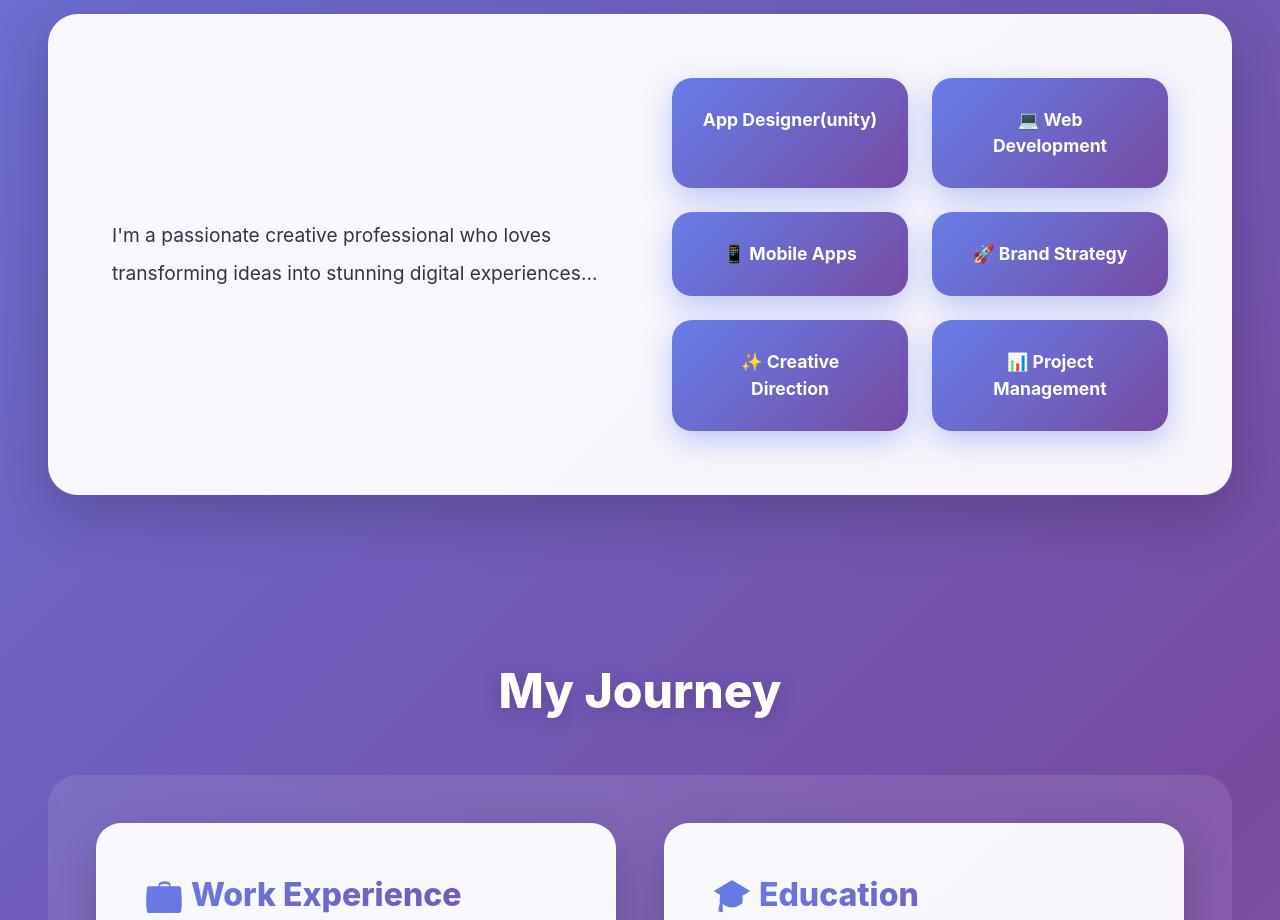
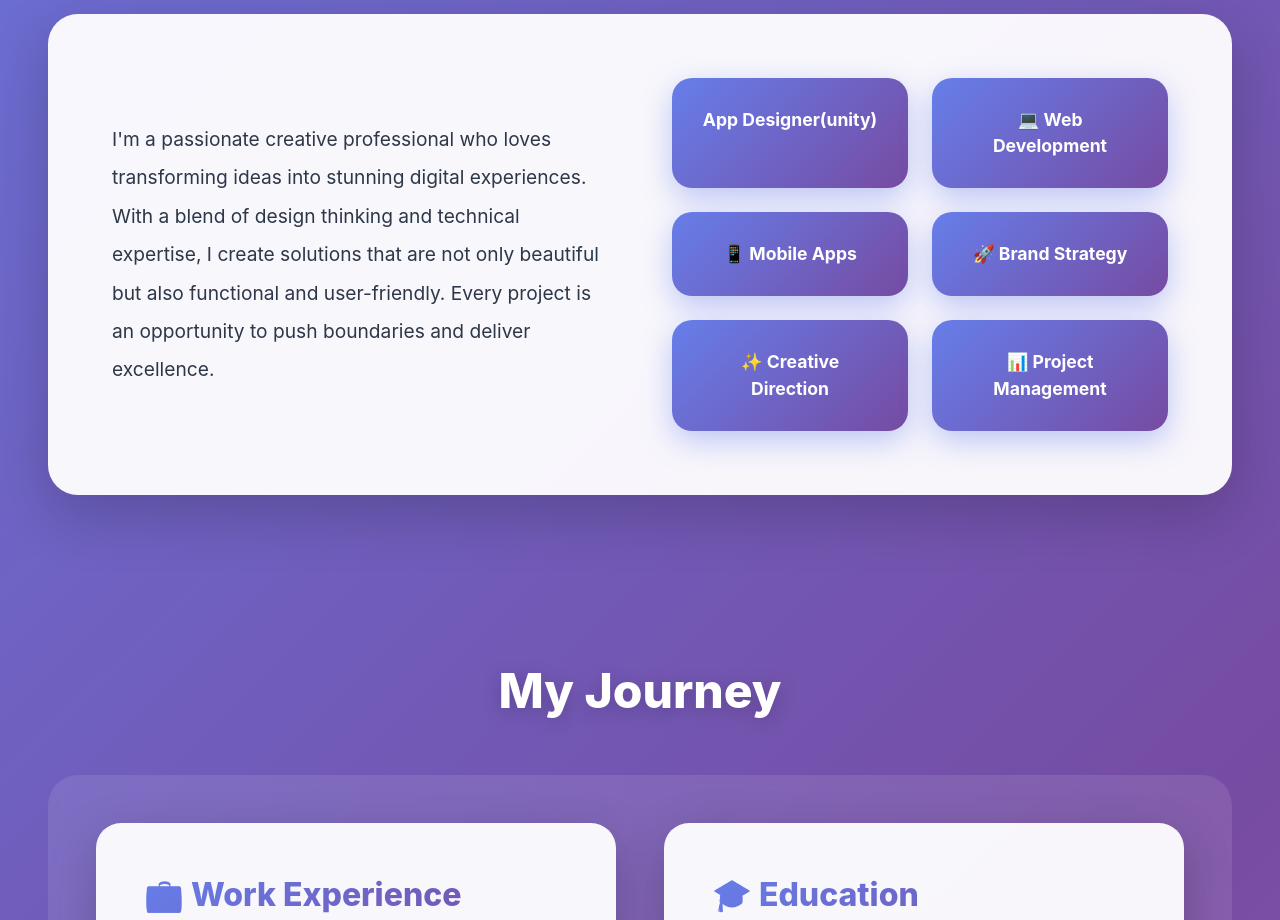
Before and after one commit to sarath-spidey/PORTFOLIO-, a plain HTML site: page index.html in a window 1280 px wide. Shown: the part 1100-2020 px from the top of the page. Drawn offline with nearby package versions, Linux system fonts and the light colour scheme.

Commit message:
Update index.html

```diff
--- a/index.html
+++ b/index.html
@@ -78,7 +78,7 @@
    <div class="about-content">
     <div>
      <p class="about-text" id="about-description">
-      I'm a passionate creative professional who loves transforming ideas into stunning digital experiences...
+      I'm a passionate creative professional who loves transforming ideas into stunning digital experiences. With a blend of design thinking and technical expertise, I create solutions that are not only beautiful but also functional and user-friendly. Every project is an opportunity to push boundaries and deliver excellence.
      </p>
     </div>
 
```
